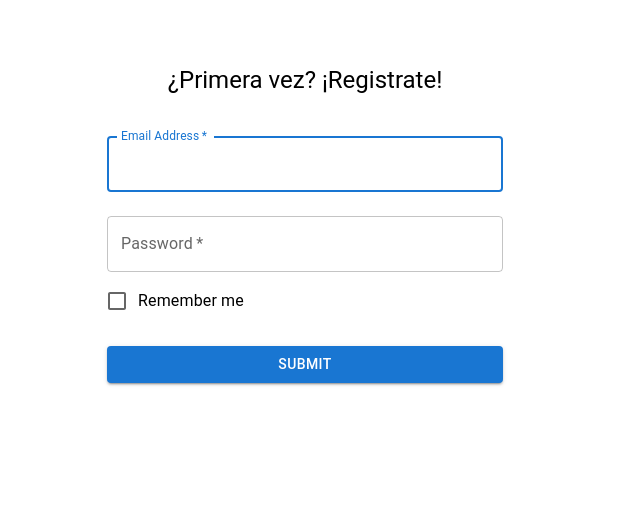
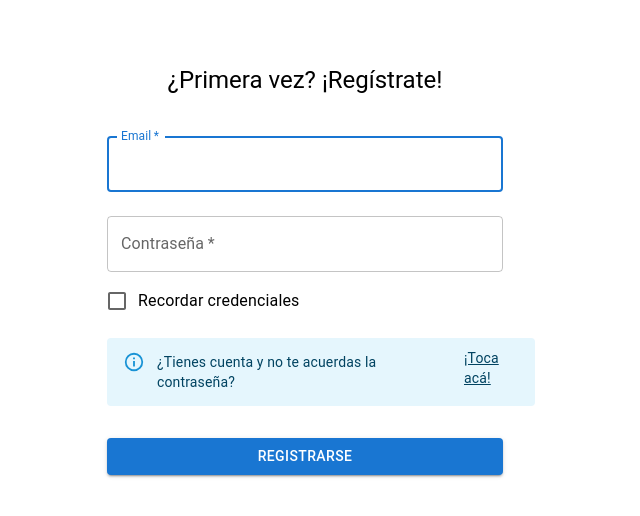
Before and after one commit to agusEmaUade/administrando-v2, a React (Create React App) app: page /registro in a window 1280 px wide. Shown: the top 516 px of the page, without its empty margins (335-975 px from the left). Built offline with nearby package versions, Linux system fonts and the light colour scheme.

Commit message:
Todo funcional en registro

```diff
--- a/src/pages/registro.js
+++ b/src/pages/registro.js
@@ -1,6 +1,7 @@
 // pages/Registro.js
 import React from 'react';
-import { Container, Typography, TextField, FormControlLabel, Checkbox, Button, Box } from '@mui/material';
+import { Container, Typography, TextField, FormControlLabel, Checkbox, Button, Box, Alert, Link } from '@mui/material';
+import { Link as RouterLink } from 'react-router-dom';
 
 function Registro() {
   return (
@@ -13,7 +14,7 @@ function Registro() {
           mt: 8,
         }}
       >
-        <Typography variant="h5">¿Primera vez? ¡Registrate!</Typography>
+        <Typography variant="h5">¿Primera vez? ¡Regístrate!</Typography>
         <Box
           component="form"
           noValidate
@@ -27,7 +28,7 @@ function Registro() {
             required
             fullWidth
             id="email"
-            label="Email Address"
+            label="Email"
             name="email"
             autoComplete="email"
             autoFocus
@@ -37,23 +38,36 @@ function Registro() {
             required
             fullWidth
             name="password"
-            label="Password"
+            label="Contraseña"
             type="password"
             id="password"
             autoComplete="current-password"
           />
           <FormControlLabel
             control={<Checkbox value="remember" color="primary" />}
-            label="Remember me"
+            label="Recordar credenciales"
           />
+
+          <Alert
+            severity="info"
+            sx={{ width: '100%', mt: 2, mb: 2 }}
+            action={
+              <Link to="/recuperar-cuenta" component={RouterLink} color="inherit">
+                ¡Toca acá!
+              </Link>
+            }
+          >
+            ¿Tienes cuenta y no te acuerdas la contraseña?{' '}
+          </Alert>
+
           <Button
             type="submit"
             fullWidth
             variant="contained"
             color="primary"
-            sx={{ mt: 3, mb: 2 }}
+            sx={{ mt: 2, mb: 2 }}
           >
-            Submit
+            Registrarse
           </Button>
         </Box>
       </Box>
```
